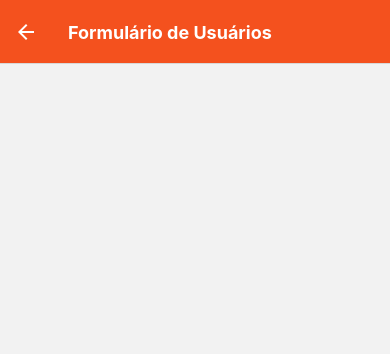
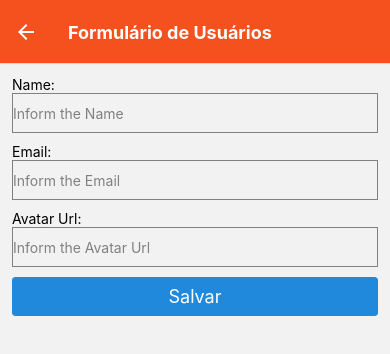
Before and after one commit to pedrohenriquecardoso/React-Native-Crud, a React Native app: screen /UserForm in a window 390 px wide. Shown: the top 354 px of the page. Built offline with nearby package versions, Linux system fonts and the light colour scheme.

Commit message:
user form

```diff
--- a/src/views/UserForm.js
+++ b/src/views/UserForm.js
@@ -1,10 +1,43 @@
 import React, { useState } from 'react'
-import {Text, StyleSheet} from 'react-native'
+import {Text, StyleSheet, View, TextInput} from 'react-native'
+import { Button } from 'react-native-elements'
 
 export default ({route, navigation}) => {
     const [user, setUser] = useState(route.params ? route.params : {})
     return (
-        <Text style={styles.text}>{user.id}</Text>
+        <View style={styles.form}>
+            <Text style={styles.text}>Name:</Text>
+            <TextInput
+                style={styles.input}
+                onChangeText={name => setUser({...user, name})}
+                placeholder="Inform the Name"
+                placeholderTextColor="grey"
+                value={user.name}
+            />
+            <Text style={styles.text}>Email:</Text>
+            <TextInput
+                style={styles.input}
+                onChangeText={email => setUser({...user, email})}
+                placeholder="Inform the Email"
+                placeholderTextColor="grey"
+                value={user.email}
+            />
+            <Text style={styles.text}>Avatar Url:</Text>
+            <TextInput
+                style={styles.input}
+                onChangeText={avatarUrl => setUser({...user, avatarUrl})}
+                placeholder="Inform the Avatar Url"
+                placeholderTextColor="grey"
+                textColor="black"
+                value={user.avatarUrl}
+            />
+            <Button
+                title="Salvar"
+                onPress={() => {
+                    navigation.goBack()
+                }}
+            />
+        </View>
     )
 }
 
@@ -12,4 +45,14 @@ const styles = StyleSheet.create({
     text: {
       color: 'black',
     },
+    input: {
+        height: 40,
+        borderColor: 'gray',
+        borderWidth: 1,
+        marginBottom: 10,
+        color: 'black',
+    },
+    form: {
+        padding: 12
+    }
 });
```
